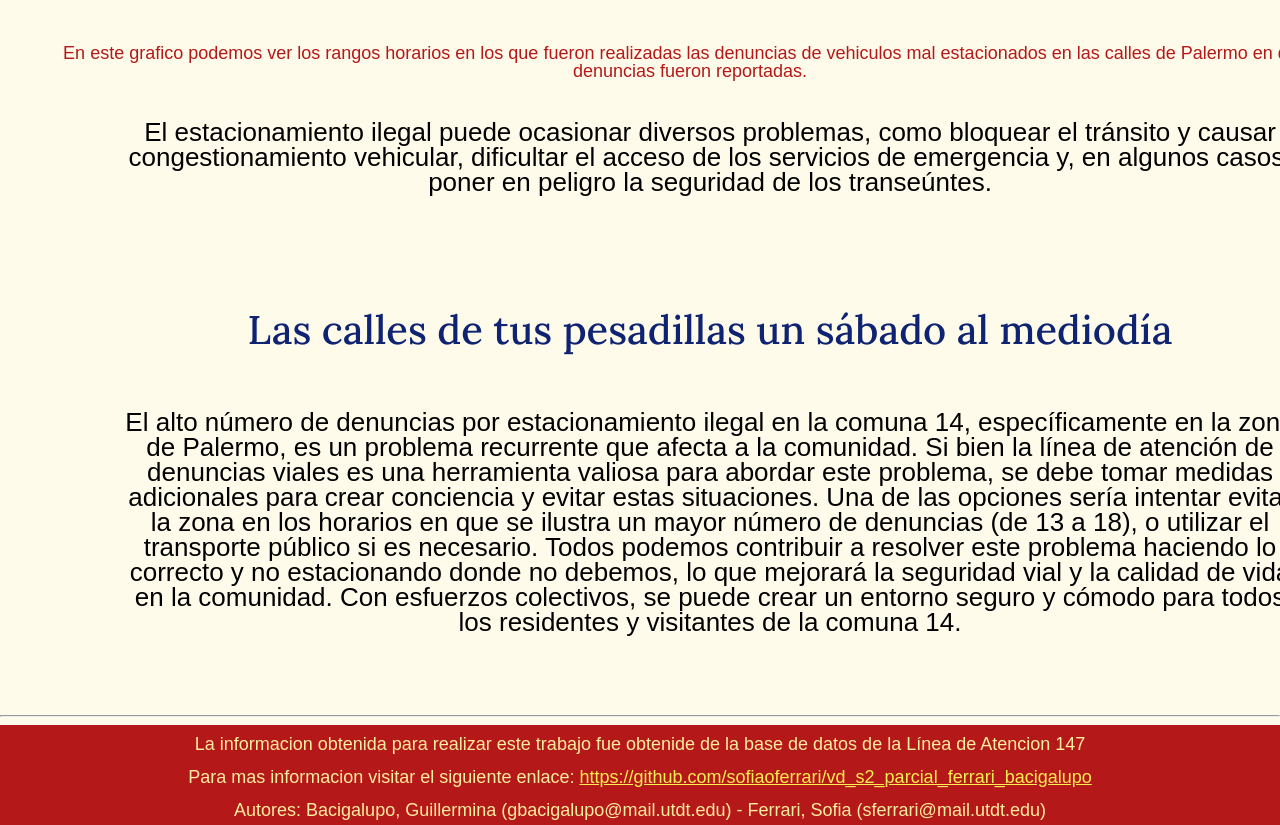
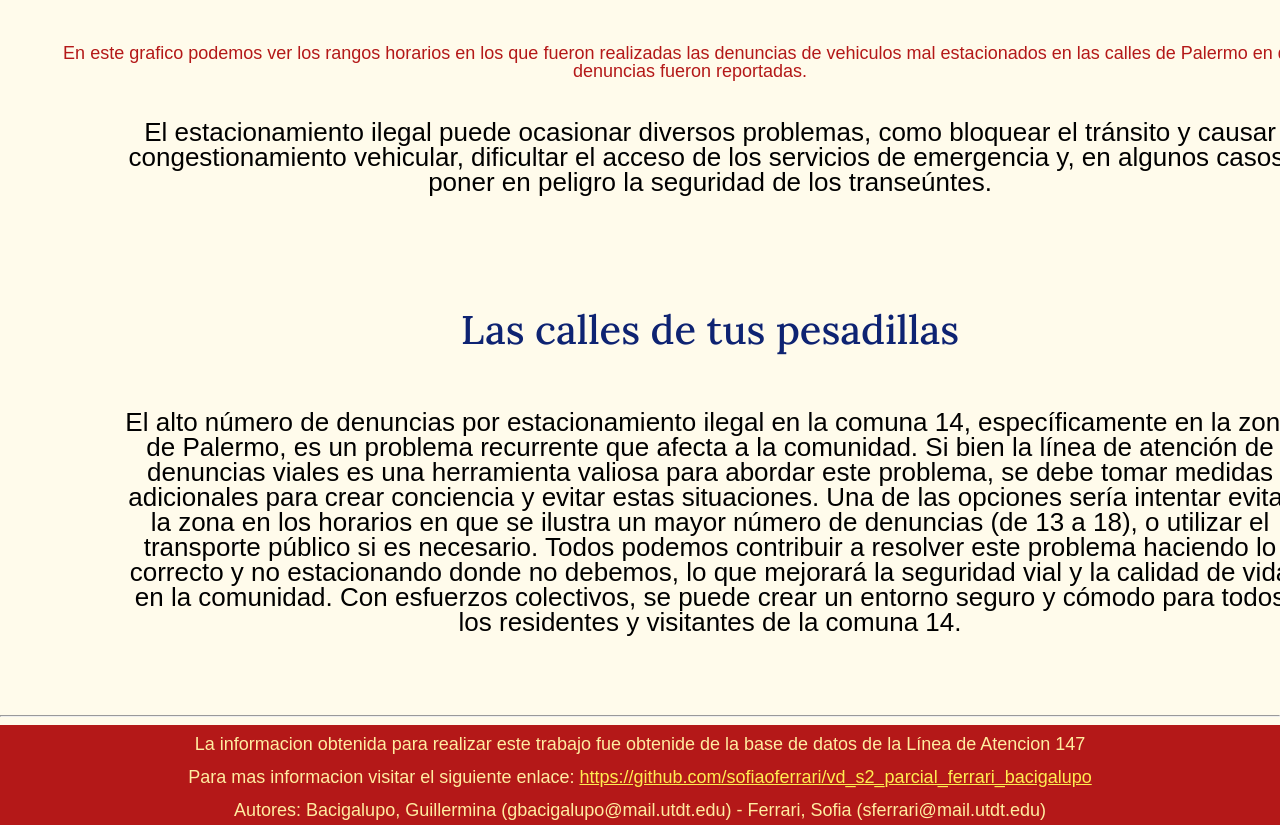
Before and after one commit to sofiaoferrari/vd_s2_parcial_ferrari_bacigalupo, a plain HTML site: page index.html in a window 1280 px wide. Shown: the part 1438-2263 px from the top of the page. Drawn offline with nearby package versions, Linux system fonts and the light colour scheme; no server answers; a script that the page names is missing; a web font is replaced by a local one.

Commit message:
Update index.html

```diff
--- a/index.html
+++ b/index.html
@@ -55,7 +55,7 @@
           </p>
       </div>
       <div class="graf2">
-        <h5>Las calles de tus pesadillas un sábado al mediodía</h5>
+        <h5>Las calles de tus pesadillas</h5>
         <div  class="chart" id="chart_3"></div>
         <p class="info-text-final">
           El alto número de denuncias por estacionamiento ilegal en la comuna 14, específicamente en la zona de Palermo,
```
